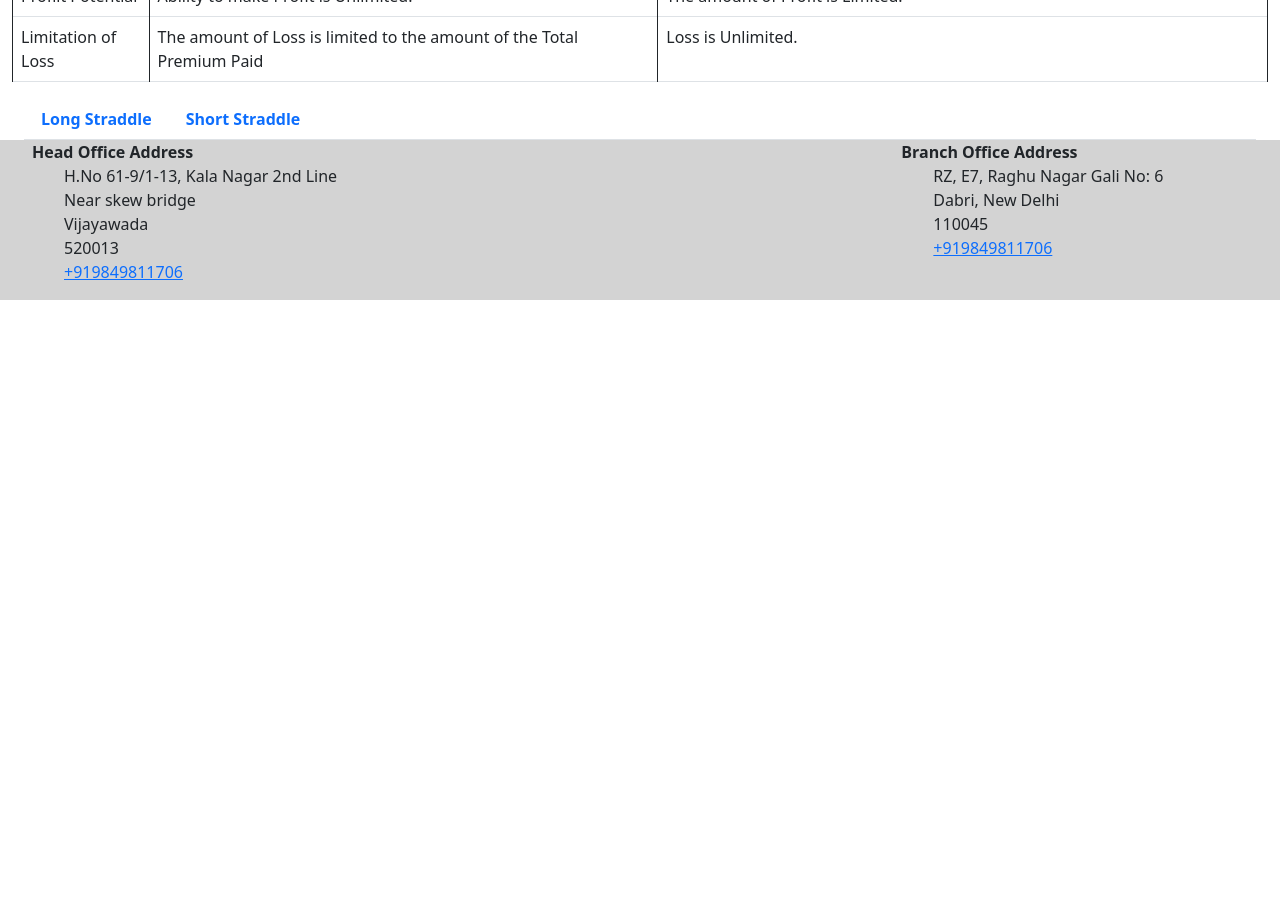
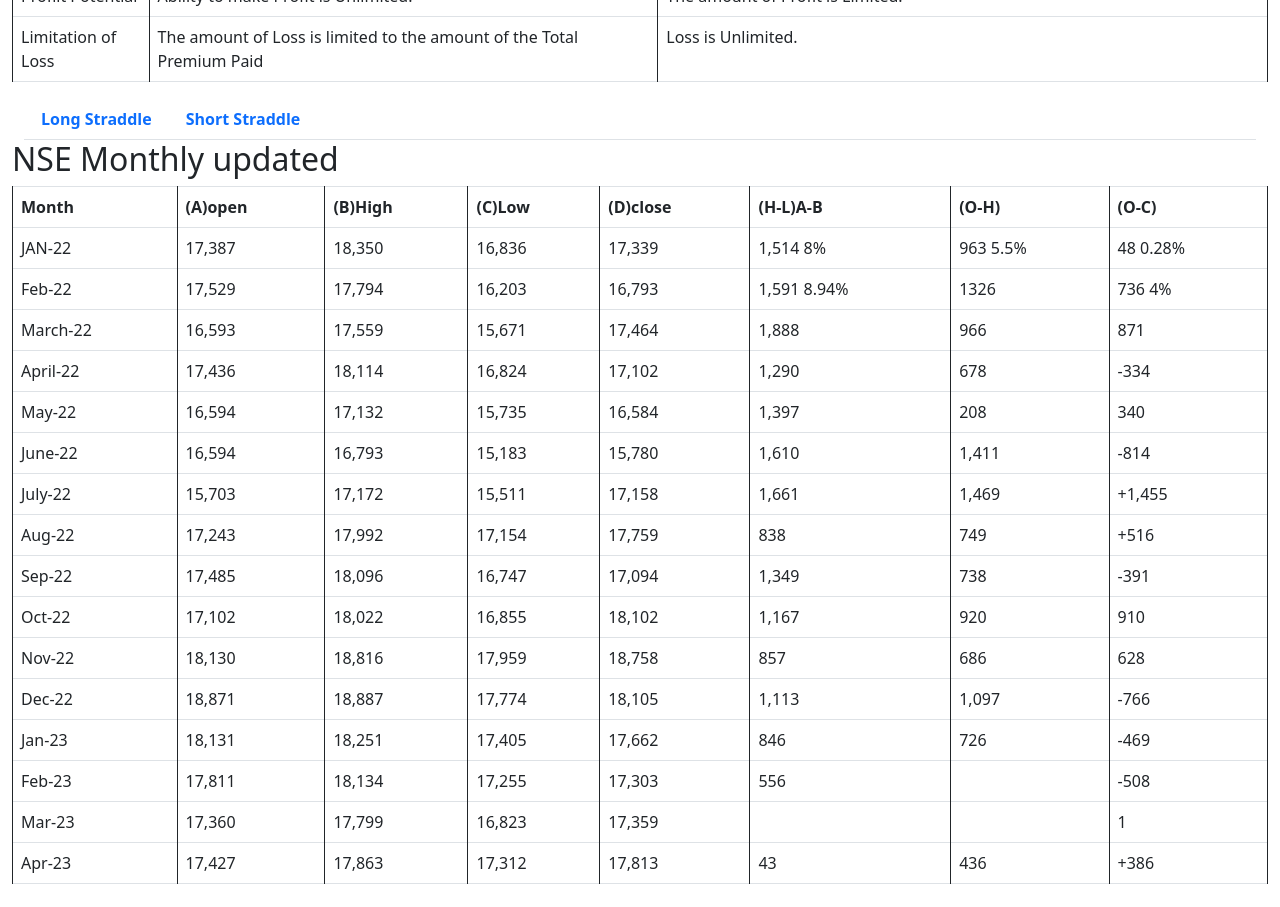
Before and after one commit to krkakarla/etaxfiling, a plain HTML site: page Options.html in a window 1280 px wide. Shown: the part 1013-1920 px from the top of the page. Before the commit the page ends 1313 px from the top, so only its background shows below. Drawn offline with nearby package versions, Linux system fonts and the light colour scheme.

Commit message:
Update Options.html
option

```diff
--- a/Options.html
+++ b/Options.html
@@ -353,7 +353,188 @@
                 </div>
             </div>
         </nav>
-        <!------Table of Containter Ends---->
+        <h2>NSE Monthly updated</h2>
+        <table class="table table-bordered border=" 1" cellspacing="0">
+        <tr>
+            <th><b>Month</b></th>
+            <th><b>(A)open</b></th>
+            <th><b>(B)High</b></th>
+            <th><b>(C)Low</b></th>
+            <th><b>(D)close</b></th>
+            <th><b>(H-L)A-B</b></th>
+            <th><b>(O-H)</b></th>
+            <th><b>(O-C)</b></th>
+        </tr>
+        <tr>
+            <th>JAN-22</th>
+            <th>17,387</th>
+            <th>18,350</th>
+            <th>16,836</th>
+            <th>17,339</th>
+            <th>1,514 8%</th>
+            <th>963 5.5%</th>
+            <th>48 0.28%</th>
+        </tr>
+        <tr>
+            <th>Feb-22</th>
+            <th>17,529</th>
+            <th>17,794</th>
+            <th>16,203</th>
+            <th>16,793</th>
+            <th>1,591 8.94%</th>
+            <th>1326</th>
+            <th>736 4%</th>
+        </tr>
+        <tr>
+            <th>March-22</th>
+            <th>16,593</th>
+            <th>17,559</th>
+            <th>15,671</th>
+            <th>17,464</th>
+            <th>1,888</th>
+            <th>966</th>
+            <th>871</th>
+        </tr>
+        <tr>
+            <th>April-22</th>
+            <th>17,436</th>
+            <th>18,114</th>
+            <th>16,824</th>
+            <th>17,102</th>
+            <th>1,290</th>
+            <th>678</th>
+            <th>-334</th>
+        </tr>
+        <tr>
+            <th>May-22</th>
+            <th>16,594</th>
+            <th>17,132</th>
+            <th>15,735</th>
+            <th>16,584</th>
+            <th>1,397</th>
+            <th>208</th>
+            <th>340</th>
+        </tr>
+        <tr>
+            <th>June-22</th>
+            <th>16,594</th>
+            <th>16,793</th>
+            <th>15,183</th>
+            <th>15,780</th>
+            <th>1,610</th>
+            <th>1,411</th>
+            <th>-814</th>
+        </tr>
+        <tr>
+            <th>July-22</th>
+            <th>15,703</th>
+            <th>17,172</th>
+            <th>15,511</th>
+            <th>17,158</th>
+            <th>1,661</th>
+            <th>1,469</th>
+            <th>+1,455</th>
+        </tr>
+        <tr>
+            <th>Aug-22</th>
+            <th>17,243</th>
+            <th>17,992</th>
+            <th>17,154</th>
+            <th>17,759</th>
+            <th>838</th>
+            <th>749</th>
+            <th>+516</th>
+        </tr>
+        <tr>
+            <th>Sep-22</th>
+            <th>17,485</th>
+            <th>18,096</th>
+            <th>16,747</th>
+            <th>17,094</th>
+            <th>1,349</th>
+            <th>738</th>
+            <th>-391</th>
+        </tr>
+        <tr>
+            <th>Oct-22</th>
+            <th>17,102</th>
+            <th>18,022</th>
+            <th>16,855</th>
+            <th>18,102</th>
+            <th>1,167</th>
+            <th>920</th>
+            <th>910</th>
+        </tr>
+        <tr>
+            <th>Nov-22</th>
+            <th>18,130</th>
+            <th>18,816</th>
+            <th>17,959</th>
+            <th>18,758</th>
+            <th>857</th>
+            <th>686</th>
+            <th>628</th>
+        </tr>
+        <tr>
+            <th>Dec-22</th>
+            <th>18,871</th>
+            <th>18,887</th>
+            <th>17,774</th>
+            <th>18,105</th>
+            <th>1,113</th>
+            <th>1,097</th>
+            <th>-766</th>
+        </tr>
+        <tr>
+            <th>Jan-23</th>
+            <th>18,131</th>
+            <th>18,251</th>
+            <th>17,405</th>
+            <th>17,662</th>
+            <th>846</th>
+            <th>726</th>
+            <th>-469</th>
+        </tr>
+        <tr>
+            <th>Feb-23</th>
+            <th>17,811</th>
+            <th>18,134</th>
+            <th>17,255</th>
+            <th>17,303</th>
+            <th>556</th>
+            <th></th>
+            <th>-508</th>
+        </tr>
+        <tr>
+            <th>Mar-23</th>
+            <th>17,360</th>
+            <th>17,799</th>
+            <th>16,823</th>
+            <th>17,359</th>
+            <th></th>
+            <th></th>
+            <th>1</th>
+        </tr>
+        <tr>
+            <th>Apr-23</th>
+            <th>17,427</th>
+            <th>17,863</th>
+            <th>17,312</th>
+            <th>17,813</th>
+            <th>43</th>
+            <th>436</th>
+            <th>+386</th>
+        </tr>
+
+        </table><br>
+
+
+
+
+
+
+
+        <!------Table of Container Ends---->
     </div>
     <!----Footer Details -->
     <div class="row">
```
